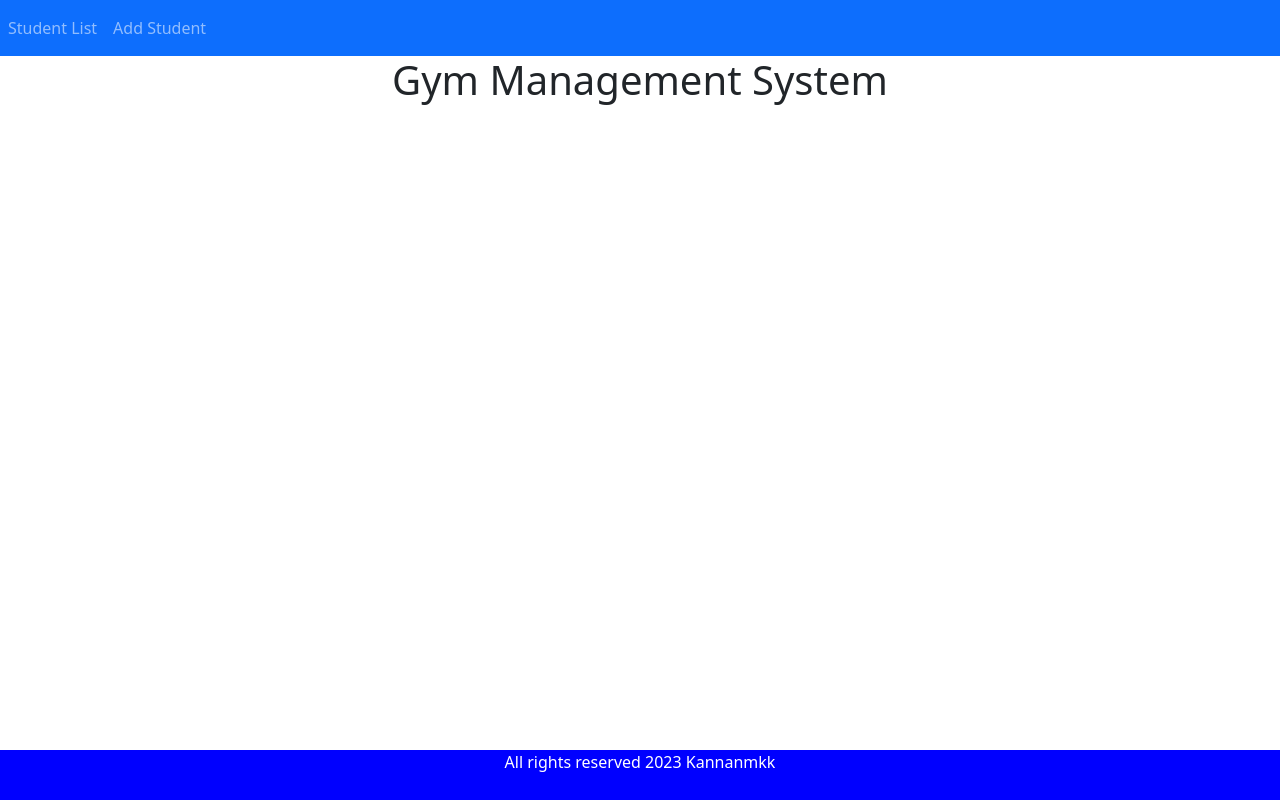
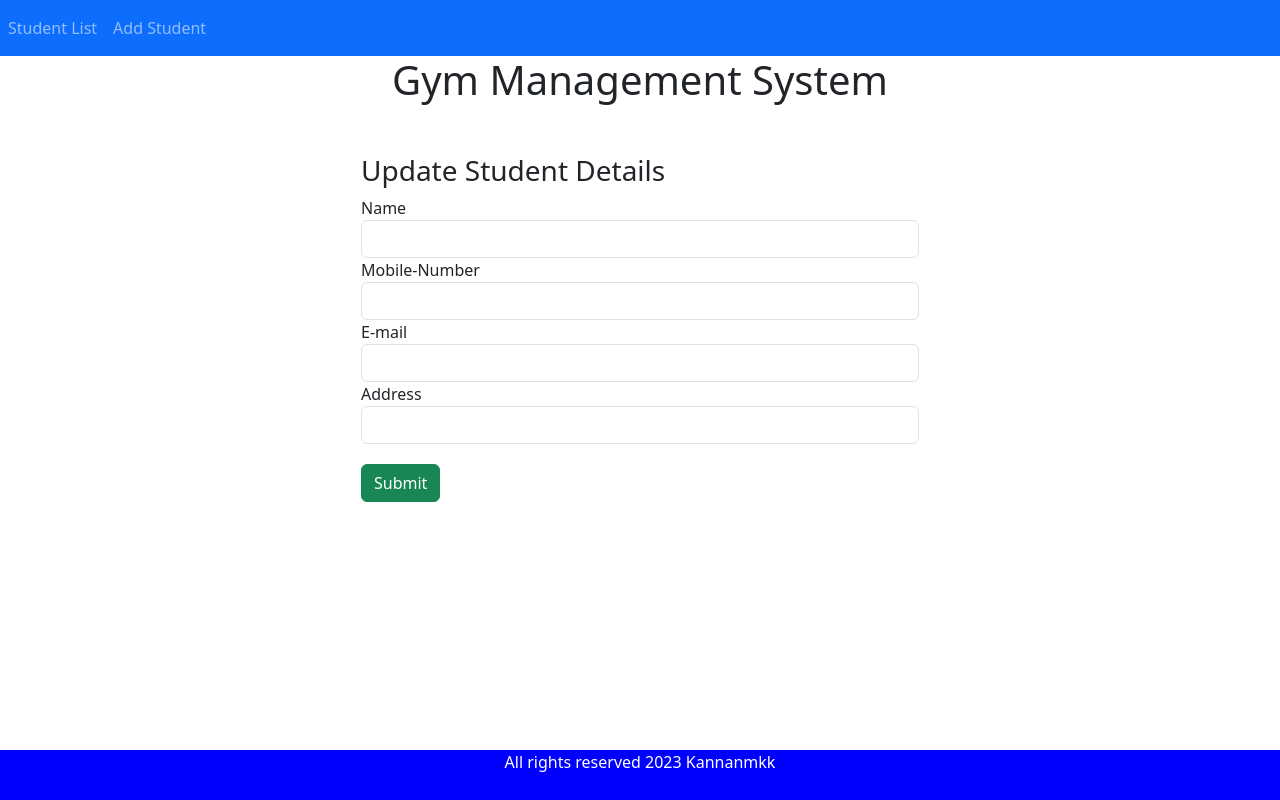
Before and after one commit to MuthukannanK56/Gym_management_system_FrontEnd, an Angular app: page /update-student/1 in a window 1280 px wide. Before the commit this address led to /. Built offline with nearby package versions, Linux system fonts and the light colour scheme; no server answers.

Commit message:
Update Student details completed

```diff
--- a/src/app/app-routing.module.ts
+++ b/src/app/app-routing.module.ts
@@ -2,11 +2,13 @@ import { NgModule } from '@angular/core';
 import { RouterModule, Routes } from '@angular/router';
 import { StudentListComponent } from './student-list/student-list.component';
 import { CreateStudentComponent } from './create-student/create-student.component';
+import { UpdateStudentComponent } from './update-student/update-student.component';
 
 const routes: Routes = [
   {path:'students', component:StudentListComponent},
   {path:'createstudent', component:CreateStudentComponent},
-  {path:'', redirectTo:'students', pathMatch:'full'}
+  {path:'', redirectTo:'students', pathMatch:'full'},
+  {path:'update-student/:id', component:UpdateStudentComponent}
 ];
 
 @NgModule({
--- a/src/app/app.module.ts
+++ b/src/app/app.module.ts
@@ -7,12 +7,14 @@ import { StudentListComponent } from './student-list/student-list.component';
 import { HttpClientModule } from '@angular/common/http';
 import { CreateStudentComponent } from './create-student/create-student.component';
 import { FormsModule } from '@angular/forms';
+import { UpdateStudentComponent } from './update-student/update-student.component';
 
 @NgModule({
   declarations: [
     AppComponent,
     StudentListComponent,
-    CreateStudentComponent
+    CreateStudentComponent,
+    UpdateStudentComponent
   ],
   imports: [
     BrowserModule,
--- a/src/app/student-list/student-list.component.html
+++ b/src/app/student-list/student-list.component.html
@@ -7,6 +7,7 @@
             <th>Mobile Number</th>
             <th>Email</th>
             <th>Address</th>
+            <th>Action</th>
         </tr>
     </thead>
     <tbody>
@@ -15,6 +16,8 @@
             <td> {{ Student.mobilenumber}} </td>
             <td> {{Student.email}} </td>
             <td> {{Student.address}} </td>
+            <td> <button (click)="updatestudent(Student.id)" class="btn btn-info">Update</button>
+            </td>
         </tr>
     </tbody>
 
--- a/src/app/student-list/student-list.component.ts
+++ b/src/app/student-list/student-list.component.ts
@@ -1,6 +1,7 @@
 import { Component, OnInit } from '@angular/core';
 import { Student } from '../student';
 import { StudentService } from '../student.service';
+import { Router } from '@angular/router';
 
 @Component({
   selector: 'app-student-list',
@@ -11,7 +12,8 @@ export class StudentListComponent implements OnInit{
 
   students : Student[] = [];
 
-  constructor( private studentService : StudentService){}
+  constructor( private studentService : StudentService,
+                private router : Router){}
     ngOnInit(): void {
       this.getStudent();
     }
@@ -25,6 +27,9 @@ export class StudentListComponent implements OnInit{
 
       });
     }
+    updatestudent(id: number){
+      this.router.navigate(['update-student', id]);
+    }
 
 
 }
--- a/src/app/student.service.ts
+++ b/src/app/student.service.ts
@@ -23,4 +23,16 @@ export class StudentService {
     return this.httpClient.post(`${this.baseURL}` + 'addstudent', students);
   }
 
+  getStudentById(id: number): Observable<Student>{
+    console.log(`${this.baseURL}`+'student/'+id,'test');
+
+    return this.httpClient.get<Student>(`${this.baseURL}`+'student/'+id);
+  }
+
+  updateStudent(id:number, student : Student): Observable<Object>{
+    return this.httpClient.put<Student>(`${this.baseURL}`+'updatestudent/'+id,student);
+
+
+  }
+
 }
--- /dev/null
+++ b/src/app/update-student/update-student.component.html
@@ -0,0 +1,31 @@
+<div class="col-md-6 offset-md-3" style="margin-top: 50px;">
+    <h3>Update Student Details </h3>
+    <form (ngSubmit)="onSubmit()" name="student">
+
+        <div class="form-group">
+            <label>Name</label>
+            <input type="text" class="form-control" id="name" [(ngModel)]="students.name" name="name">
+        </div>
+
+        <div class="form-group">
+            <label>Mobile-Number</label>
+            <input type="text" class="form-control" id="mobilenumber" [(ngModel)]="students.mobilenumber"
+                name="Mobile-Number">
+        </div>
+
+        <div class="form-group">
+            <label>E-mail</label>
+            <input type="email" class="form-control" id="email" [(ngModel)]="students.email" name="E-mail">
+        </div>
+
+        <div class="form-group">
+            <label>Address</label>
+            <input type="text" class="form-control" id="Address" [(ngModel)]="students.address" name="Address">
+        </div>
+
+        <div style="margin-top: 20px;">
+            <button class="btn btn-success" type="submit">Submit</button>
+        </div>
+
+    </form>
+</div>
--- /dev/null
+++ b/src/app/update-student/update-student.component.ts
@@ -0,0 +1,42 @@
+import { Component, OnInit } from '@angular/core';
+import { Student } from '../student';
+import { ActivatedRoute, Router } from '@angular/router';
+import { StudentService } from '../student.service';
+
+@Component({
+  selector: 'app-update-student',
+  templateUrl: './update-student.component.html',
+  styleUrl: './update-student.component.css'
+})
+export class UpdateStudentComponent implements OnInit {
+
+  id: number = 0;
+  students: Student = new Student();
+  constructor(private studentservice: StudentService,
+    private route: ActivatedRoute,
+    private router: Router) { }
+
+  ngOnInit(): void {
+
+    this.id = this.route.snapshot.params['id'];
+    console.log(this.id, 'id');
+
+    this.studentservice.getStudentById(this.id).subscribe(data => {
+      this.students = data;
+    },
+      error => { console.log(error) });
+  }
+
+  onSubmit() {
+    this.studentservice.updateStudent(this.id, this.students).subscribe(data => {
+      this.gotoStudentListpage();
+    }, (error => {
+      console.log(error);
+    }))
+
+  }
+
+  gotoStudentListpage() {
+    this.router.navigate(["/students"]);
+  }
+}
```
Also changed, not shown: src/app/update-student/update-student.component.css (added), 1 other file (tests, documents, lock files or other folders).
